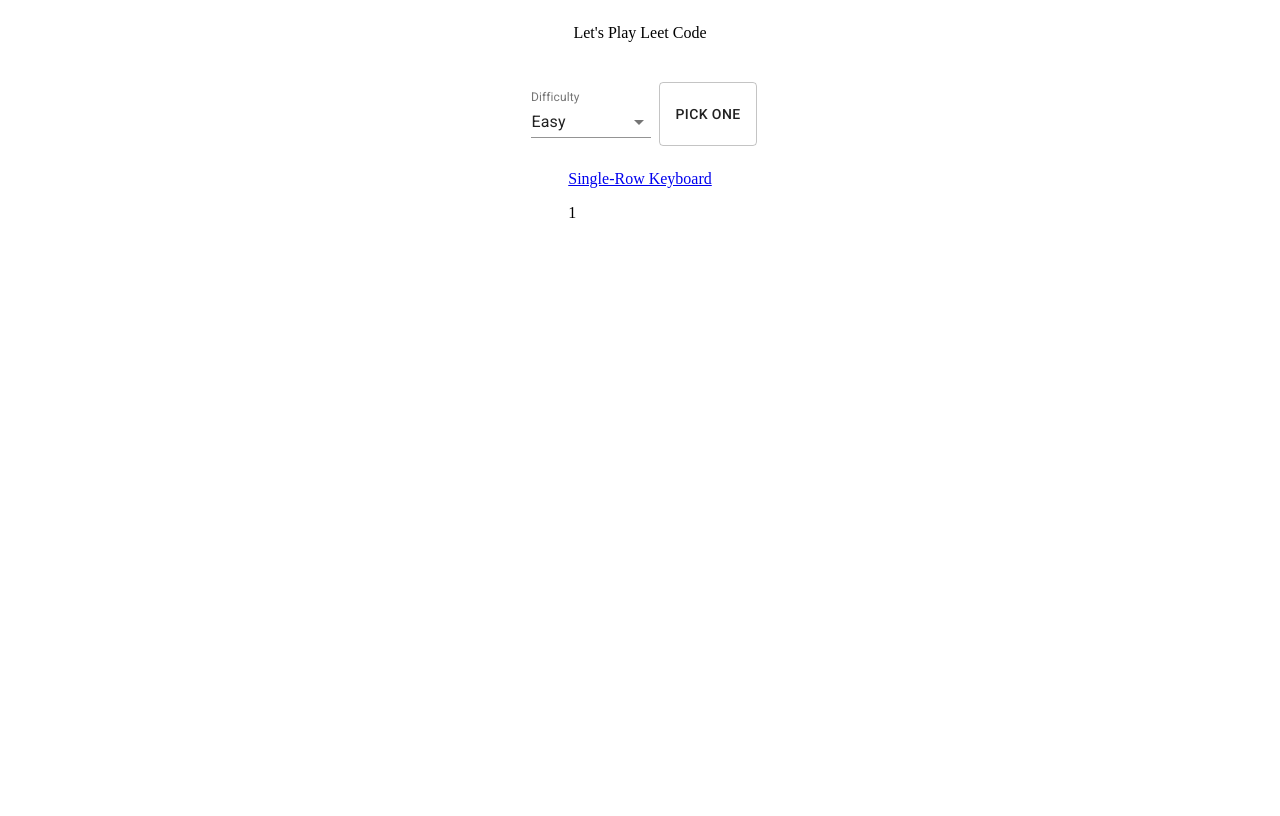
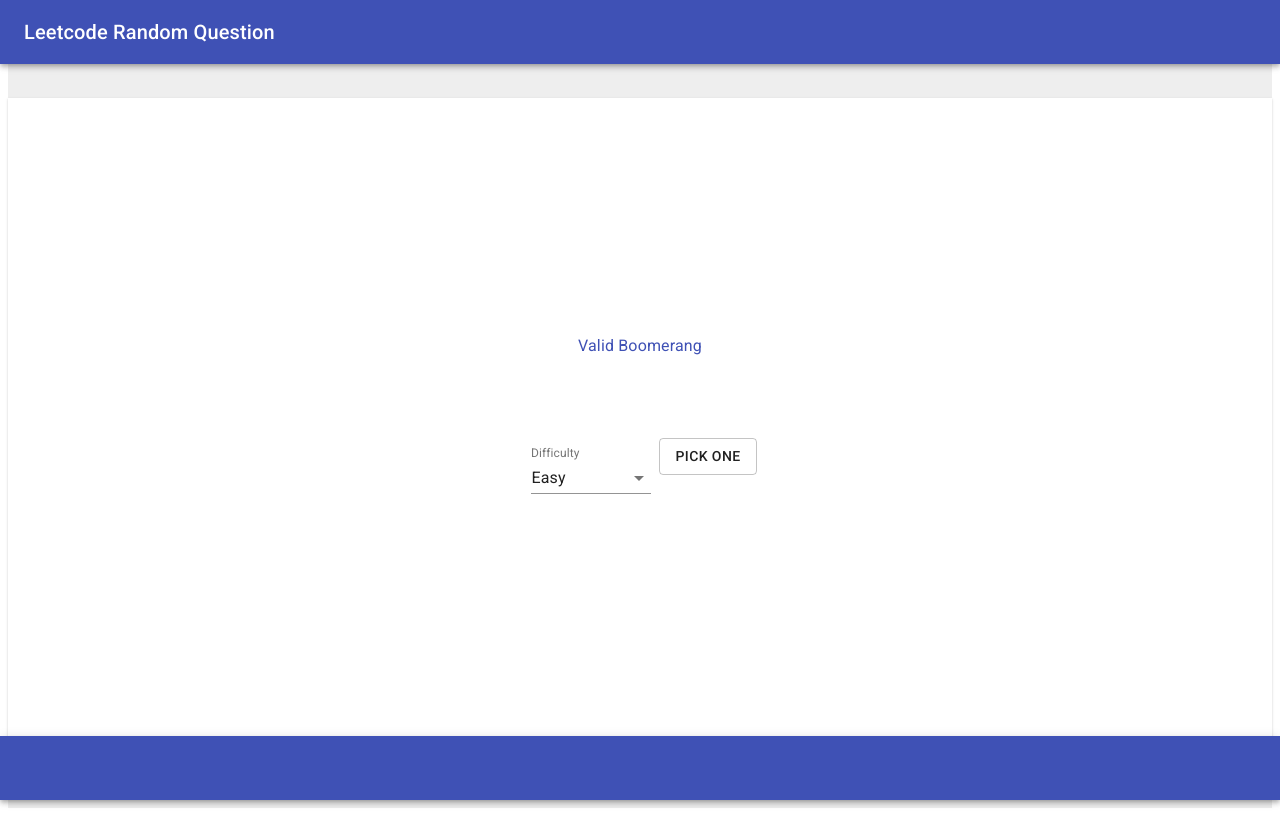
Before and after one commit to katsumeshi/leetcode-questioner, a Next.js app: page / in a window 1280 px wide. Both pictures are taken after a click on the button "PICK ONE". Built offline with nearby package versions, Linux system fonts and the light colour scheme.

Commit message:
finish basic app

```diff
--- a/pages/index.tsx
+++ b/pages/index.tsx
@@ -1,7 +1,8 @@
 import { useState, useEffect, useRef } from "react";
 import { makeStyles } from "@material-ui/core/styles";
+import CssBaseline from "@material-ui/core/CssBaseline";
 import problems from "./problems.json";
-import { MenuItem, FormControl, Select, InputLabel, Button, Container, Typography, Grid } from "@material-ui/core";
+import { MenuItem, FormControl, Select, InputLabel, Button, Container, Typography, Grid, AppBar, Toolbar, IconButton, Paper, Box, Link } from "@material-ui/core";
 
 const useStyles = makeStyles(theme => ({
 	formControl: {
@@ -10,6 +11,27 @@ const useStyles = makeStyles(theme => ({
 	},
 	selectEmpty: {
 		marginTop: theme.spacing(2)
+	},
+	menuButton: {
+		marginRight: theme.spacing(2)
+	},
+	title: {
+		flexGrow: 1
+	},
+	appBar: {
+		top: "auto",
+		bottom: 0
+	},
+	grow: {
+		flexGrow: 1
+	},
+	paper: {
+		height: "80%",
+		marginTop: 20,
+		display: "flex",
+		flex: 1,
+		justifyContent: "center",
+		alignItems: "center"
 	}
 }));
 
@@ -21,17 +43,30 @@ const Index = () => {
 		setDifficulty(event.target.value);
 	};
 	const handlePickOne = () => {
-		const filteredProblem = problems.stat_status_pairs.filter(status => status.difficulty.level === difficulty);
+		const filteredProblem = problems.stat_status_pairs.filter(status => !status.paid_only && status.difficulty.level === difficulty);
 		const questionIndex = Math.floor(Math.random() * filteredProblem.length);
 		setQuestion(filteredProblem[questionIndex]);
 	};
 	return (
-		<Container>
-			<Grid container spacing={3}>
-				<Grid container item xs={12} justify="center">
-					<p>Let's Play Leet Code</p>
-				</Grid>
-				<Grid container item xs={12} justify="center">
+		<div style={{ height: "100vh", display: "flex" }}>
+			<AppBar>
+				<Toolbar>
+					<Typography variant="h6" className={classes.title}>
+						Leetcode Random Question
+					</Typography>
+				</Toolbar>
+			</AppBar>
+			<Box display="flex" flex={1} justifyContent="center" alignItems="center" style={{ background: "#eee" }}>
+				<Paper square className={classes.paper}>
+					<Box display="flex" flex={1} justifyContent="center" alignItems="center" flexDirection="column">
+						{question && (
+							<>
+								<Typography>
+									<Link href={`https://leetcode.com/problems/${question.stat.question__title_slug}`} target="_blank" rel="noreferrer">{`${question.stat.question__title}`}</Link>
+								</Typography>
+							</>
+						)}
+						<Box marginTop={10}>
 							<FormControl className={classes.formControl}>
 								<InputLabel id="demo-simple-select-label">Difficulty</InputLabel>
 								<Select labelId="demo-simple-select-label" id="demo-simple-select" value={difficulty} onChange={handleChange}>
@@ -43,19 +78,16 @@ const Index = () => {
 							<Button variant="outlined" onClick={handlePickOne}>
 								Pick one
 							</Button>
-				</Grid>
-				<Grid container item xs={12} justify="center">
-					<div>
-						{question && (
-							<>
-								<a href={`https://leetcode.com/problems/${question.stat.question__title_slug}`}>{`${question.stat.question__title}`}</a>
-								<p>{`${question.difficulty.level}`}</p>
-							</>
-						)}
+						</Box>
+					</Box>
+				</Paper>
+			</Box>
+			<AppBar position="fixed" color="primary" className={classes.appBar}>
+				<Toolbar>
+					<div className={classes.grow} />
+				</Toolbar>
+			</AppBar>
 		</div>
-				</Grid>
-			</Grid>
-		</Container>
 	);
 };
 
```
Also changed, not shown: package.json (indentation only). Lines whose indentation alone changed are shown as unchanged.
